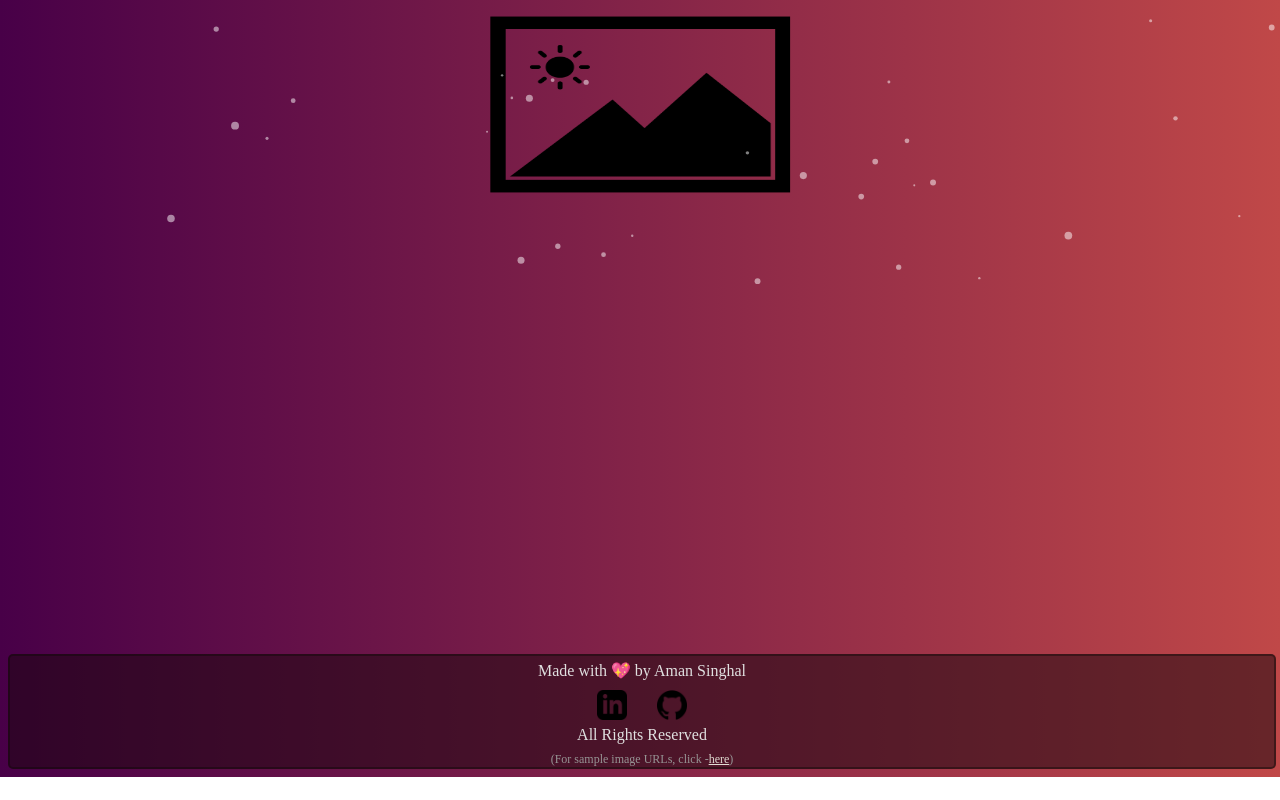
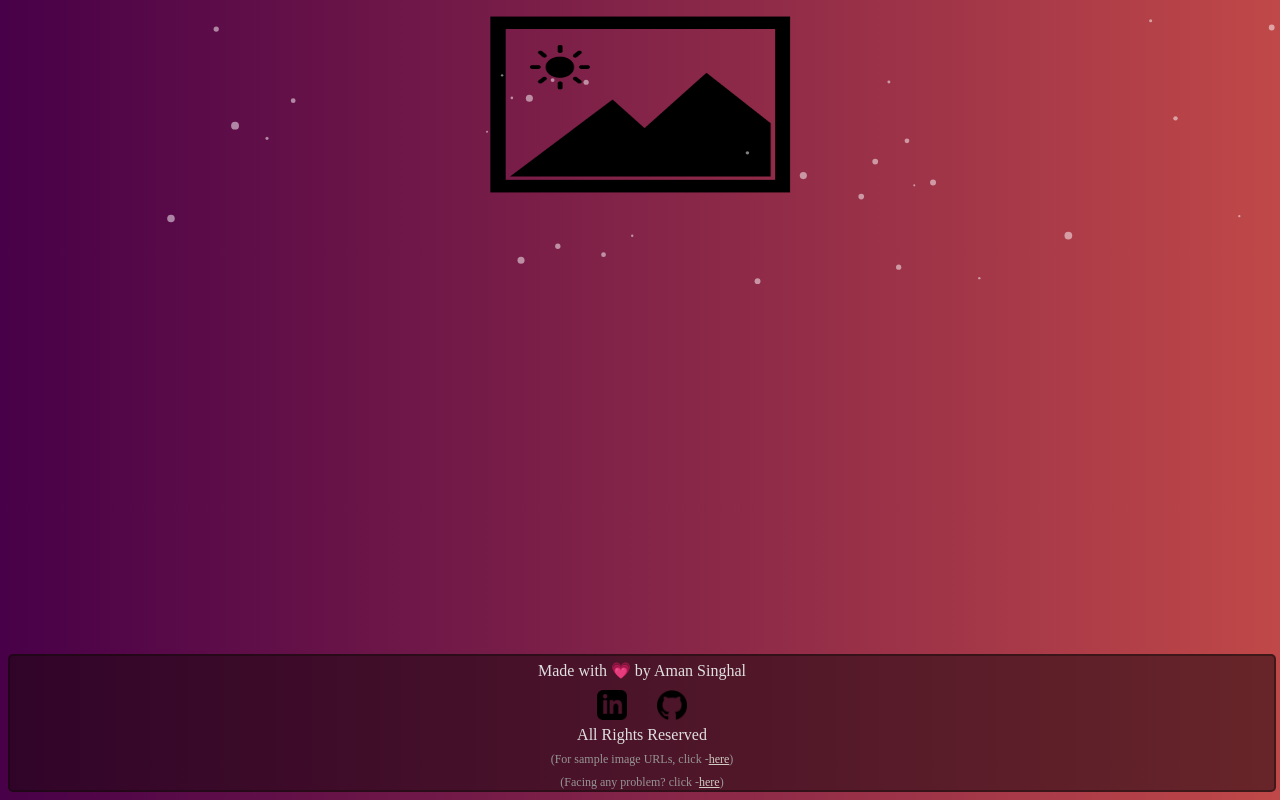
Before and after one commit to singhalaman23/Image-moderator-frontend, a React (Create React App) app: page / in a window 1280 px wide. Shown: the part 510-1310 px from the top of the page. Before the commit the page ends 1287 px from the top, so only its background shows below. Built offline with nearby package versions, Linux system fonts and the light colour scheme; the HTML template or start-up script is replaced by a standard one; a web font is replaced by a local one.

Commit message:
added errors in app file and added problems link in footer file

```diff
--- a/src/App.js
+++ b/src/App.js
@@ -20,6 +20,10 @@ class App extends React.Component{
         this.setState({inputValue:event.target.value})
     }
     onClickDetect=()=>{
+        if((this.state.inputValue).length === 0){
+            alert("Please enter an image URL before detecting !");
+            return;
+        }
         this.setState({imageUrl:this.state.inputValue})
     }
     render(){
--- a/src/Components/Footer/Footer.js
+++ b/src/Components/Footer/Footer.js
@@ -6,7 +6,7 @@ const Footer = () =>{
     return(
         <div className="footerdiv">
             <footer>
-                Made with &#128150; by Aman Singhal<br/> <br/>
+                Made with &#128151; by Aman Singhal<br/> <br/>
                 <span>
                 <a href="https://www.linkedin.com/in/aman-singhal-5340b4227/">
                     <img alt="" src={linkedin_logo} className="logosclass"></img>
@@ -26,6 +26,13 @@ const Footer = () =>{
                 {" )"}
                 </span>
 
+                <span className="samples">{"(Facing any problem? click - "}
+                <a className="samplesLink" href="https://github.com/singhalaman23/Image-moderator-sampleURLs/blob/main/problems.md">
+                    {"here"}
+                </a>
+                {" )"}
+                </span>
+
             </footer>
         </div>
     );
--- a/src/Components/Footer/footer.css
+++ b/src/Components/Footer/footer.css
@@ -36,5 +36,13 @@ span{
      color:rgb(151, 149, 149);
  }
  .samplesLink{
-    color:  rgb(225, 221, 211);
+     color:  rgb(208, 204, 195);
  }
+
+ @media screen and (max-width: 280px) {
+     .samples{
+         margin-top: 8px;
+         font-size: 8px;
+         color:rgb(151, 149, 149);
+     }
+   }
```
Lines whose indentation alone changed are shown as unchanged.
